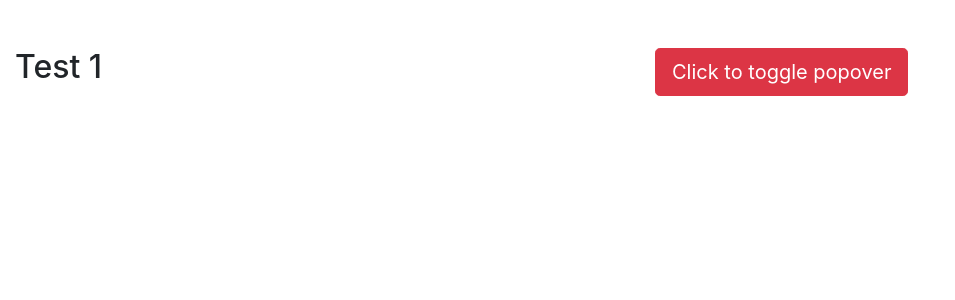
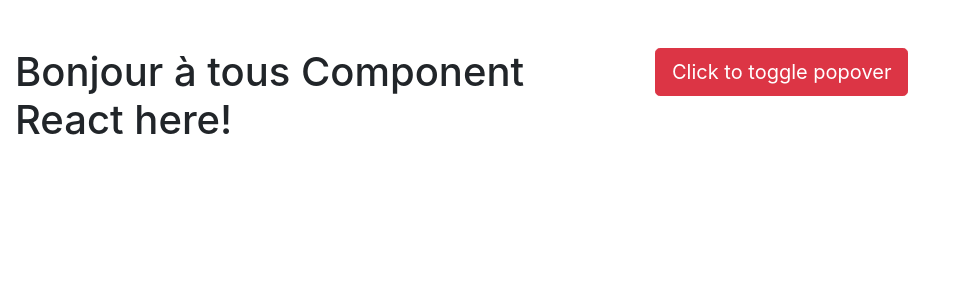
Before and after one commit to devDzign/sf5-react-in-twig, a Symfony app: template templates/react/index.html.twig in a window 1280 px wide. Shown: the top 300 px of the page, without its empty margins (0-955 px from the left). Run offline with Twig, Linux system fonts and the light colour scheme; the template is opened without the code that fills it, so the values that code supplies are empty; style sheets or scripts are compiled from the project's sources; some libraries are stand-ins or nearby versions.

Commit message:
install react in symfony

```diff
--- a/assets/js/app.js
+++ b/assets/js/app.js
@@ -1,11 +1,17 @@
+import React from 'react';
+import ReactDOM from 'react-dom';
+import Hello from './components/hello.component';
 
 import '../css/app.scss';
 
 const $ = require('jquery');
 require('bootstrap');
 
+const App = () => {
 
+    return <>
+        <Hello/>
+        </>
+}
 
-$(document).ready(function() {
-    $('[data-toggle="popover"]').popover();
-});
+ReactDOM.render(<App/>, document.querySelector("#component-text"))
--- /dev/null
+++ b/assets/js/components/hello.component.jsx
@@ -0,0 +1,11 @@
+import React from 'react';
+
+const Hello = () => {
+    return (
+        <h1>
+            Bonjour à tous Component React here!
+        </h1>
+    );
+};
+
+export default Hello;
--- a/templates/react/index.html.twig
+++ b/templates/react/index.html.twig
@@ -5,8 +5,8 @@
 {% block body %}
   <div class="container-fluid">
       <div class="row mt-5">
-          <div class="col-6">
-              <h2>Test 1</h2>
+          <div class="col-6" id="component-text">
+
           </div>
           <div class="col-6">
               <button
--- a/webpack.config.js
+++ b/webpack.config.js
@@ -23,6 +23,9 @@ Encore
      * Each entry will result in one JavaScript file (e.g. app.js)
      * and one CSS file (e.g. app.css) if your JavaScript imports CSS.
      */
+    // .createSharedEntry('layout', './assets/js/layout.js')
+    // .addEntry('rep_log', './assets/js/rep_log.js')
+    // .addEntry('login', './assets/js/login.js')
     .addEntry('app', './assets/js/app.js')
     //.addEntry('page1', './assets/js/page1.js')
     //.addEntry('page2', './assets/js/page2.js')
@@ -67,7 +70,7 @@ Encore
     // .autoProvidejQuery()
 
     // uncomment if you use API Platform Admin (composer req api-admin)
-    //.enableReactPreset()
+    .enableReactPreset()
     //.addEntry('admin', './assets/js/admin.js')
 ;
 
```
Also changed, not shown: package.json (+11 -0 lines), .eslintrc.js (added), 1 other file.
